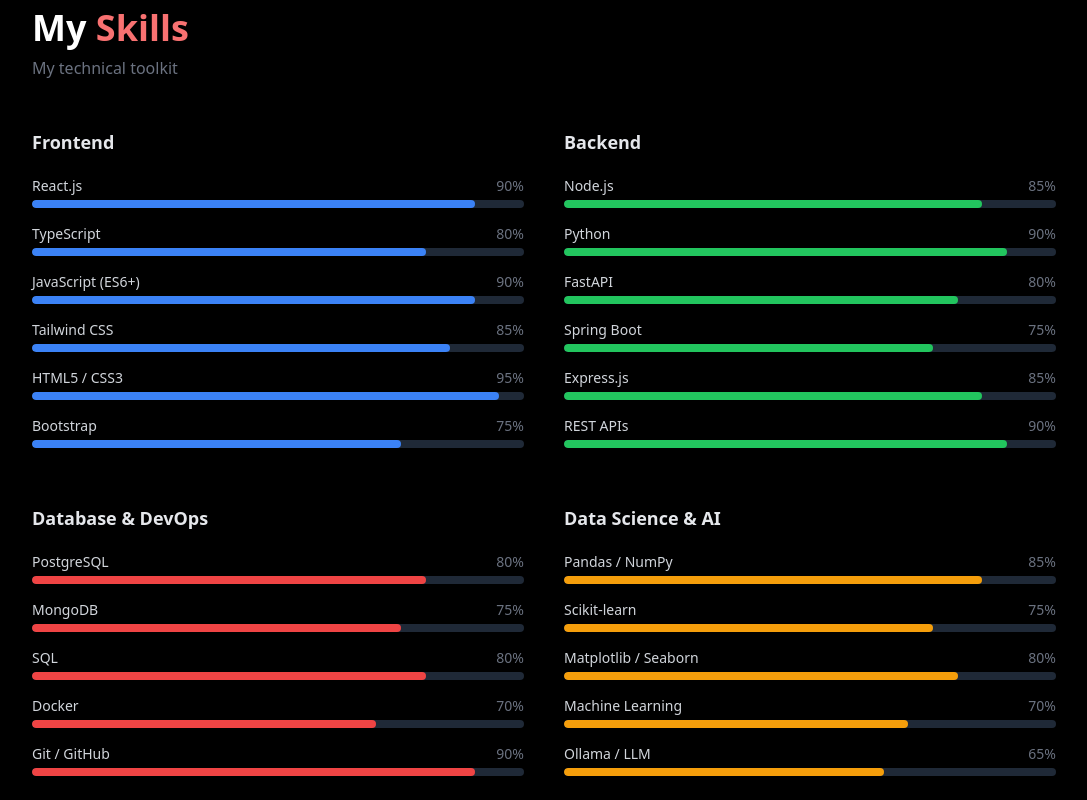
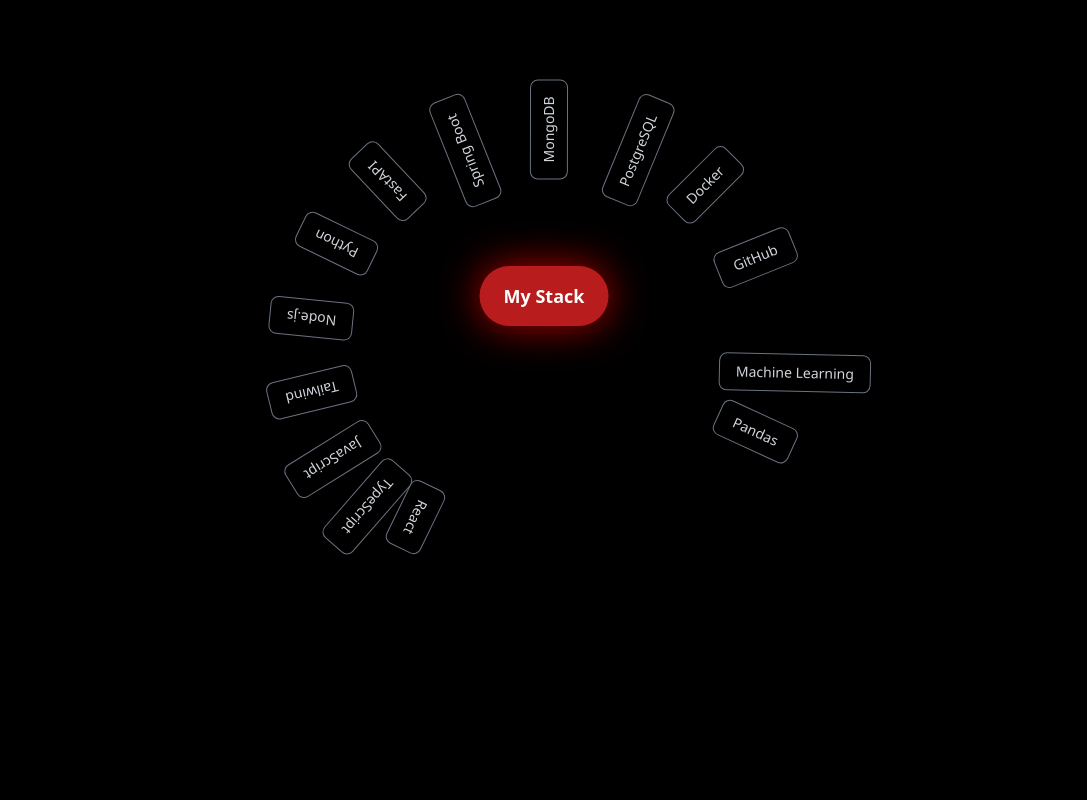
Before and after one commit to Rahul0626708/ai-portfolio, a React (Vite) app in the folder frontend/: page / in a window 1280 px wide. Shown: the part 1960-2760 px from the top of the page, without its empty margins (96-1183 px from the left). Built offline with nearby package versions, Linux system fonts and the light colour scheme; no server answers.

Commit message:
Redesign skills section into solar system UI with hover effects

```diff
--- a/frontend/src/sections/SkillsSection.tsx
+++ b/frontend/src/sections/SkillsSection.tsx
@@ -1,106 +1,71 @@
-import { motion, useInView } from 'framer-motion'
-import { useRef } from 'react'
-import ScrollReveal from '../components/ScrollReveal'
+import { motion } from "framer-motion";
 
-const skillCategories = [
-  {
-    name: 'Frontend',
-    color: 'bg-blue-500',
-    skills: [
-      { name: 'React.js', level: 90 },
-      { name: 'TypeScript', level: 80 },
-      { name: 'JavaScript (ES6+)', level: 90 },
-      { name: 'Tailwind CSS', level: 85 },
-      { name: 'HTML5 / CSS3', level: 95 },
-      { name: 'Bootstrap', level: 75 },
-    ]
-  },
-  {
-    name: 'Backend',
-    color: 'bg-green-500',
-    skills: [
-      { name: 'Node.js', level: 85 },
-      { name: 'Python', level: 90 },
-      { name: 'FastAPI', level: 80 },
-      { name: 'Spring Boot', level: 75 },
-      { name: 'Express.js', level: 85 },
-      { name: 'REST APIs', level: 90 },
-    ]
-  },
-  {
-    name: 'Database & DevOps',
-    color: 'bg-red-500',
-    skills: [
-      { name: 'PostgreSQL', level: 80 },
-      { name: 'MongoDB', level: 75 },
-      { name: 'SQL', level: 80 },
-      { name: 'Docker', level: 70 },
-      { name: 'Git / GitHub', level: 90 },
-    ]
-  },
-  {
-    name: 'Data Science & AI',
-    color: 'bg-amber-500',
-    skills: [
-      { name: 'Pandas / NumPy', level: 85 },
-      { name: 'Scikit-learn', level: 75 },
-      { name: 'Matplotlib / Seaborn', level: 80 },
-      { name: 'Machine Learning', level: 70 },
-      { name: 'Ollama / LLM', level: 65 },
-    ]
-  },
-]
-
-function SkillBar({ name, level, color, index }: { name: string; level: number; color: string; index: number }) {
-  const ref = useRef(null)
-  const inView = useInView(ref, { once: true })
-
-  return (
-    <div ref={ref} className="mb-4">
-      <div className="flex justify-between text-sm mb-1">
-        <span className="text-gray-300">{name}</span>
-        <span className="text-gray-500">{level}%</span>
-      </div>
-      <div className="h-2 bg-gray-800 rounded-full overflow-hidden">
-        <motion.div
-          className={`h-full rounded-full ${color}`}
-          initial={{ width: 0 }}
-          animate={inView ? { width: `${level}%` } : { width: 0 }}
-          transition={{ duration: 1, delay: index * 0.1, ease: 'easeOut' }}
-        />
-      </div>
-    </div>
-  )
-}
+const skills = [
+  "React", "TypeScript", "JavaScript", "Tailwind",
+  "Node.js", "Python", "FastAPI", "Spring Boot",
+  "MongoDB", "PostgreSQL", "Docker", "GitHub",
+  "Machine Learning", "Pandas"
+];
 
 export default function SkillsSection() {
   return (
-    <section id="skills" className="min-h-screen px-6 py-28">
-      <div className="max-w-5xl mx-auto">
-        <ScrollReveal>
-          <h2 className="text-4xl font-bold mb-2">My <span className="text-red-400">Skills</span></h2>
-          <p className="text-gray-500 mb-12">My technical toolkit</p>
-        </ScrollReveal>
+    <section className="h-screen bg-black flex items-center justify-center overflow-hidden">
+      <div className="relative w-[600px] h-[600px]">
 
-        <div className="grid grid-cols-1 md:grid-cols-2 gap-10">
-          {skillCategories.map((cat) => (
-            <ScrollReveal key={cat.name}>
-              <div>
-                <h3 className="text-lg font-semibold mb-5 text-gray-200">{cat.name}</h3>
-                {cat.skills.map((skill, i) => (
-                  <SkillBar
-                    key={skill.name}
-                    name={skill.name}
-                    level={skill.level}
-                    color={cat.color}
-                    index={i}
-                  />
-                ))}
+        {/* 🌞 Center Sun */}
+        <div className="absolute top-1/2 left-1/2
+          -translate-x-1/2 -translate-y-1/2
+          bg-red-700 text-white px-6 py-4 rounded-full
+          shadow-[0_0_40px_rgba(255,0,0,0.7)]
+          font-bold text-lg z-10">
+          My Stack
+        </div>
+
+        {/* 🪐 Orbiting Skills */}
+        {skills.map((skill, index) => {
+          const angle = (index / skills.length) * 360;
+
+          return (
+            <motion.div
+              key={skill}
+              className="absolute top-1/2 left-1/2"
+              animate={{ rotate: 360 }}
+              transition={{
+                repeat: Infinity,
+                duration: 20 + index * 2,
+                ease: "linear"
+              }}
+              style={{
+                transformOrigin: "0px 0px",
+              }}
+            >
+              <div
+                style={{
+                  transform: `rotate(${angle}deg) translateX(220px)`
+                }}
+              >
+                <div
+                  className="
+                    px-4 py-2 text-sm
+                    border border-gray-500
+                    rounded-lg bg-black text-gray-300
+                    transition-all duration-300
+                    cursor-pointer
+
+                    hover:bg-red-900
+                    hover:text-white
+                    hover:border-red-700
+                    hover:shadow-[0_0_15px_rgba(255,0,0,0.8)]
+                  "
+                >
+                  {skill}
+                </div>
               </div>
-            </ScrollReveal>
-          ))}
-        </div>
+            </motion.div>
+          );
+        })}
+
       </div>
     </section>
-  )
+  );
 }
```
